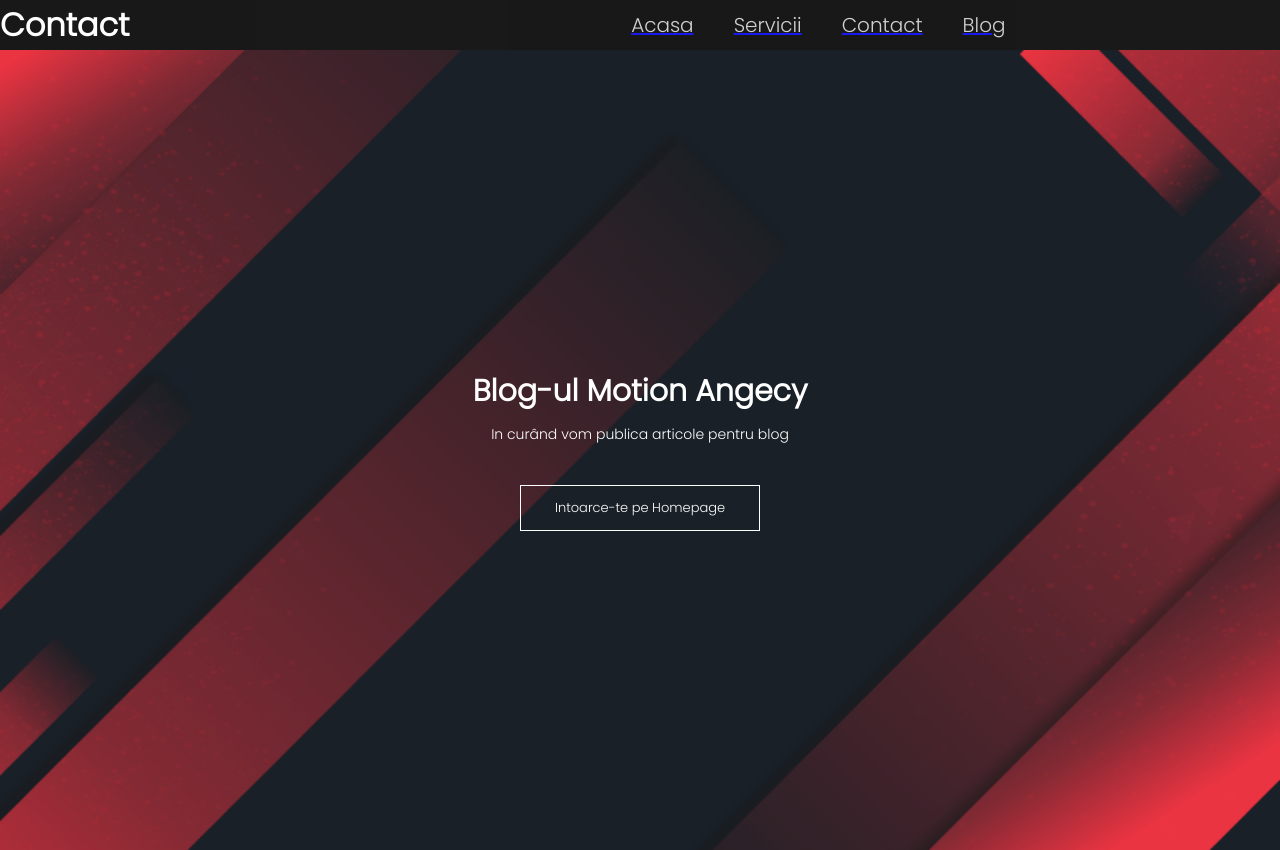
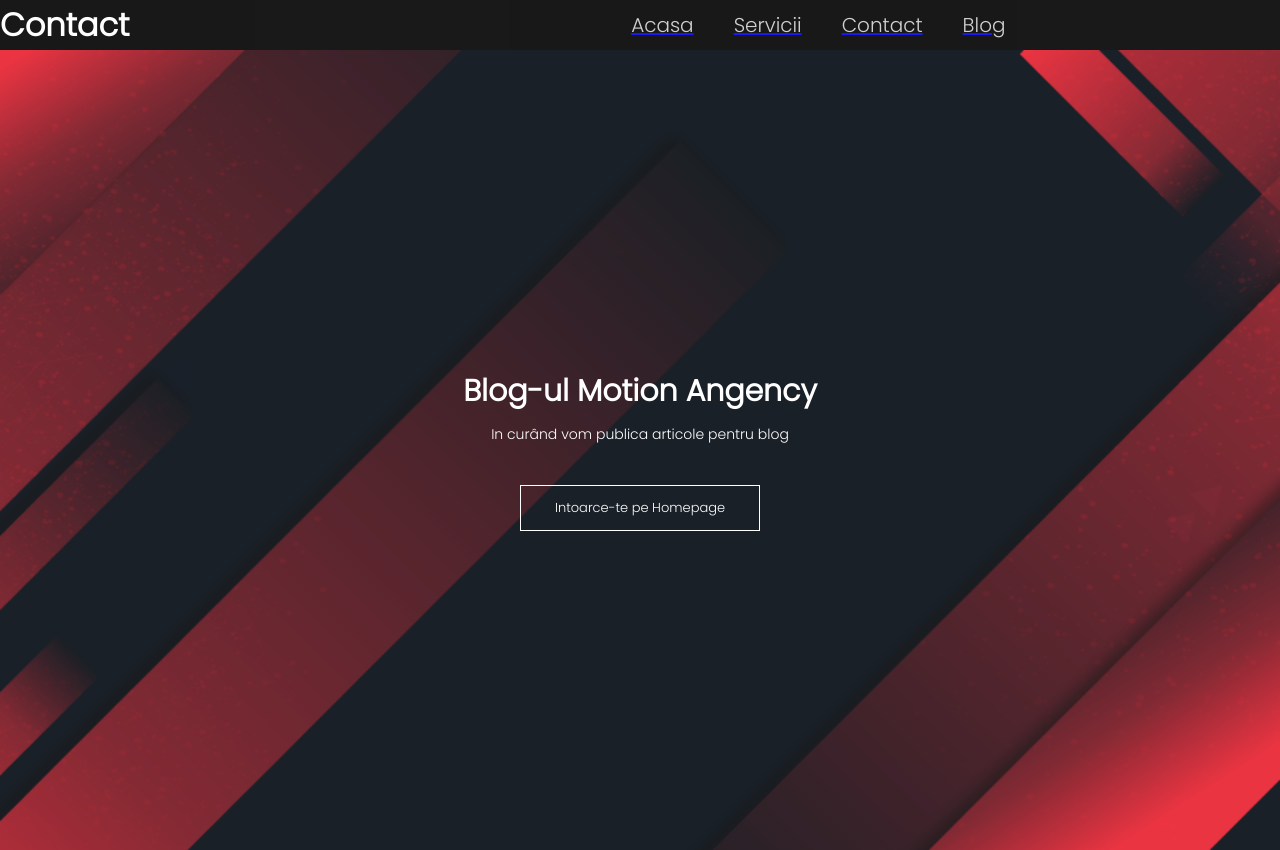
Before and after one commit to anamariap21/motion-agency-pacurar-ana, a website: page blog.html in a window 1280 px wide. Shown: the top 850 px of the page. Drawn offline with Linux system fonts and the light colour scheme.

Commit message:
Update blog.html

```diff
--- a/blog.html
+++ b/blog.html
@@ -34,7 +34,7 @@
     </div>
     <section class="section">
       <div class="text-box">
-        <h1>Blog-ul Motion Angecy</h1>
+        <h1>Blog-ul Motion Angency</h1>
         <p>In curând vom publica articole pentru blog</p>
         <a href="index.html" class="buton">Intoarce-te pe Homepage</a>
       </div>
```
